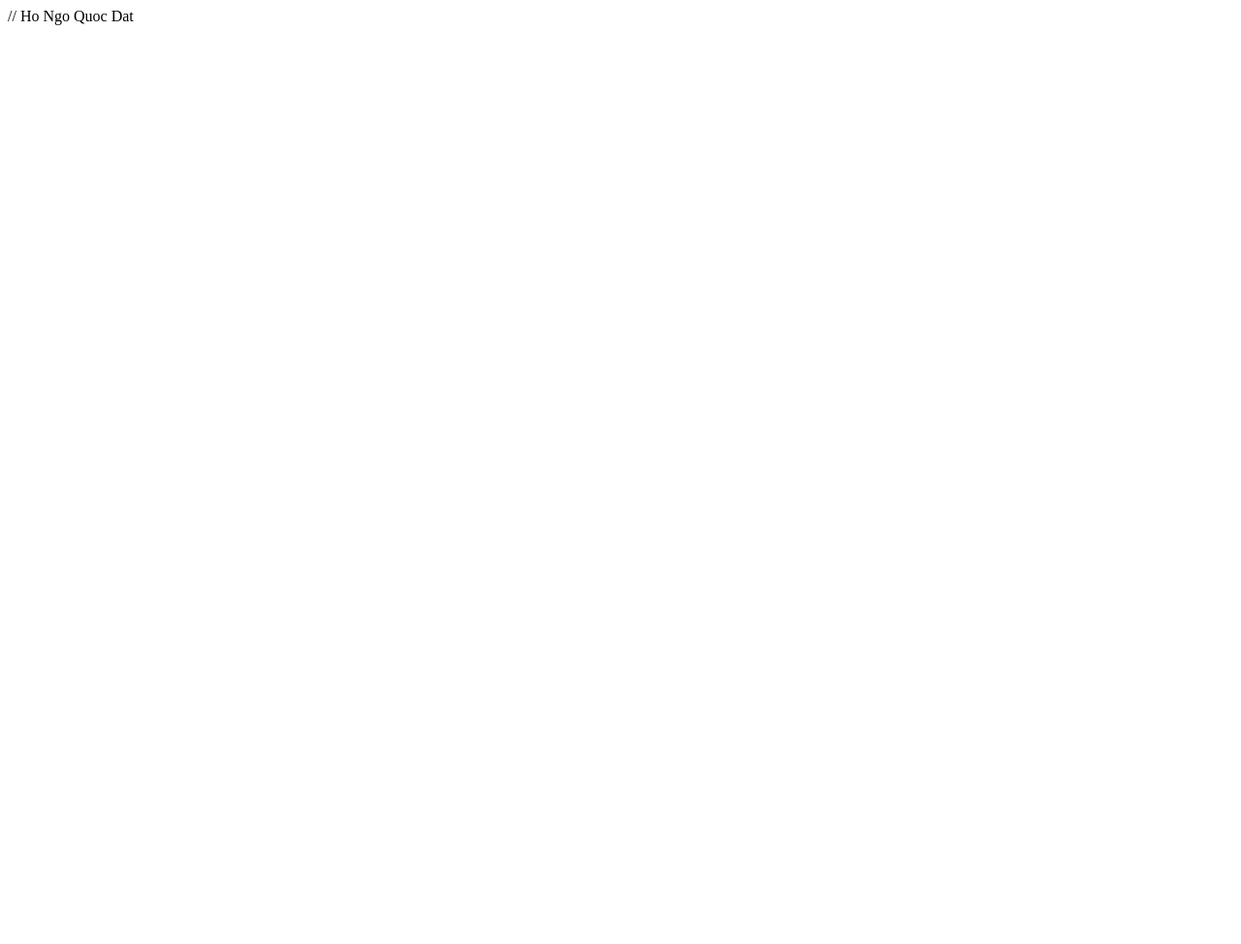
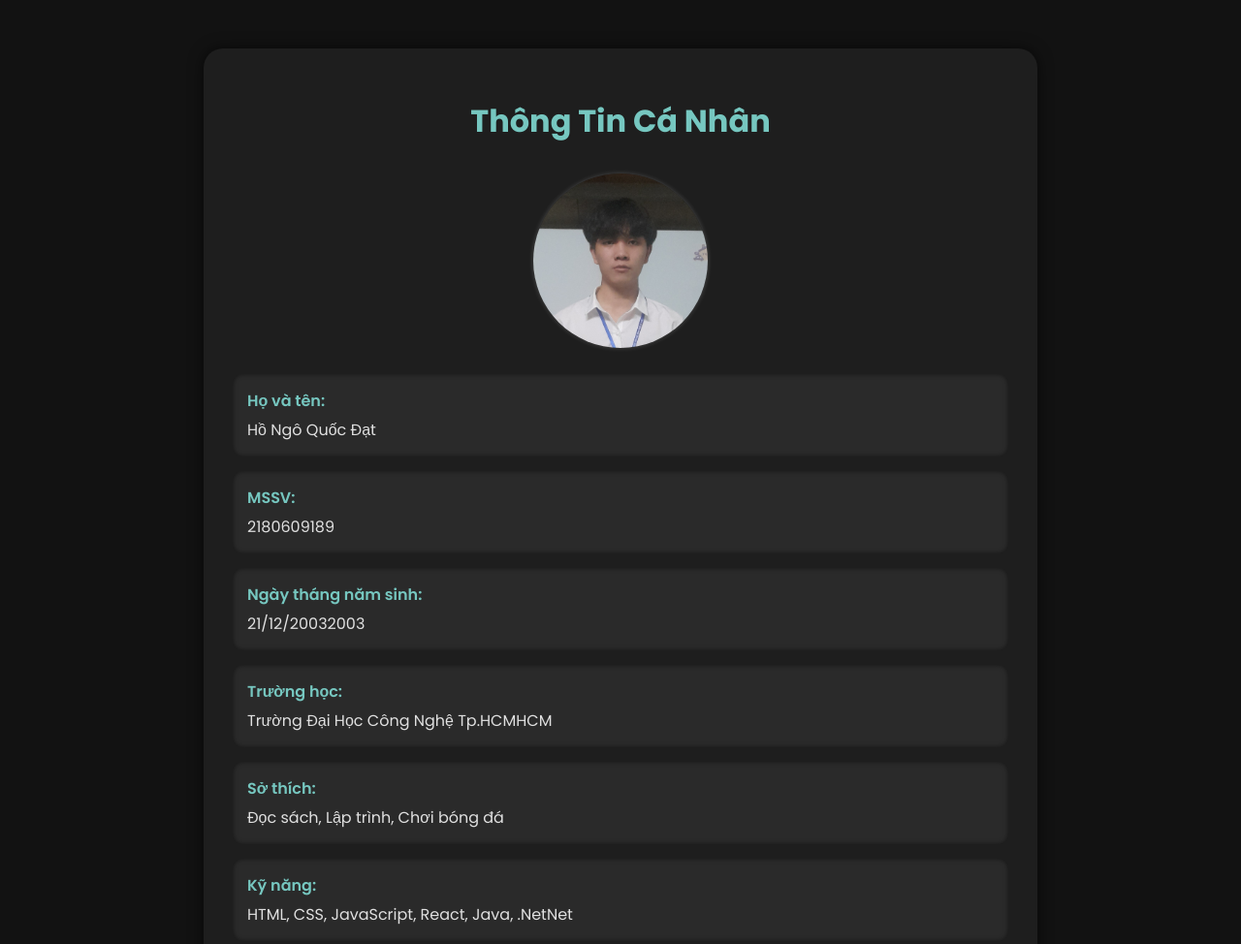
Before and after one commit to quocdatend/Nhom1.github.io, a plain HTML site: page page/page1.html in a window 1280 px wide. Shown: the whole page at 97% size. Before the commit the page ends 800 px from the top, so only its background shows below. Drawn offline with Linux system fonts and the light colour scheme.

Commit message:
add image and update page 1

```diff
--- a/page/page1.html
+++ b/page/page1.html
@@ -1 +1,86 @@
-// Ho Ngo Quoc Dat
+<!-- Ho Ngo Quoc Dat -->
+<!DOCTYPE html>
+<html lang="en">
+<head>
+    <meta charset="UTF-8">
+    <meta name="viewport" content="width=device-width, initial-scale=1.0">
+    <title>Thông Tin Cá Nhân</title>
+    <style>
+        @import url('https://fonts.googleapis.com/css2?family=Poppins:wght@400;500;600;700&display=swap');
+
+        body {
+            font-family: 'Poppins', sans-serif;
+            background-color: #121212;
+            margin: 0;
+            padding: 0;
+            color: #e0e0e0;
+        }
+        .container {
+            max-width: 800px;
+            margin: 50px auto;
+            padding: 30px;
+            background: #1e1e1e;
+            border-radius: 20px;
+            box-shadow: 0 0 15px rgba(0, 0, 0, 0.6);
+            transition: transform 0.3s;
+        }
+        .container:hover {
+            transform: scale(1.02);
+        }
+        .profile-image {
+            width: 180px;
+            height: 180px;
+            border-radius: 50%;
+            object-fit: cover;
+            margin-bottom: 20px;
+            box-shadow: 0 0 5px rgba(255, 255, 255, 0.2);
+        }
+        .info {
+            margin-bottom: 15px;
+            padding: 15px;
+            background-color: #2a2a2a;
+            border-radius: 10px;
+            box-shadow: inset 0 0 5px rgba(0, 0, 0, 0.5);
+        }
+        .info label {
+            font-weight: 600;
+            color: #76c7c0;
+            display: block;
+            margin-bottom: 5px;
+        }
+        h1 {
+            text-align: center;
+            color: #76c7c0;
+            margin-bottom: 30px;
+        }
+    </style>
+</head>
+<body>
+    <div class="container">
+        <h1>Thông Tin Cá Nhân</h1>
+
+        <div style="text-align: center;">
+            <img src="../images/HoNgoQuocDat.jpg" alt="Ảnh đại diện" class="profile-image">
+        </div>
+
+        <div class="info">
+            <label>Họ và tên:</label> Hồ Ngô Quốc Đạt
+        </div>
+        <div class="info">
+            <label>MSSV:</label> 2180609189
+        </div>
+        <div class="info">
+            <label>Ngày tháng năm sinh:</label> 21/12/20032003
+        </div>
+        <div class="info">
+            <label>Trường học:</label> Trường Đại Học Công Nghệ Tp.HCMHCM
+        </div>
+        <div class="info">
+            <label>Sở thích:</label> Đọc sách, Lập trình, Chơi bóng đá
+        </div>
+        <div class="info">
+            <label>Kỹ năng:</label> HTML, CSS, JavaScript, React, Java, .NetNet
+        </div>
+    </div>
+</body>
+</html>
```
Also changed, not shown: index.html (deleted, +0 -11 lines), images/HoNgoQuocDat.jpg (added).
